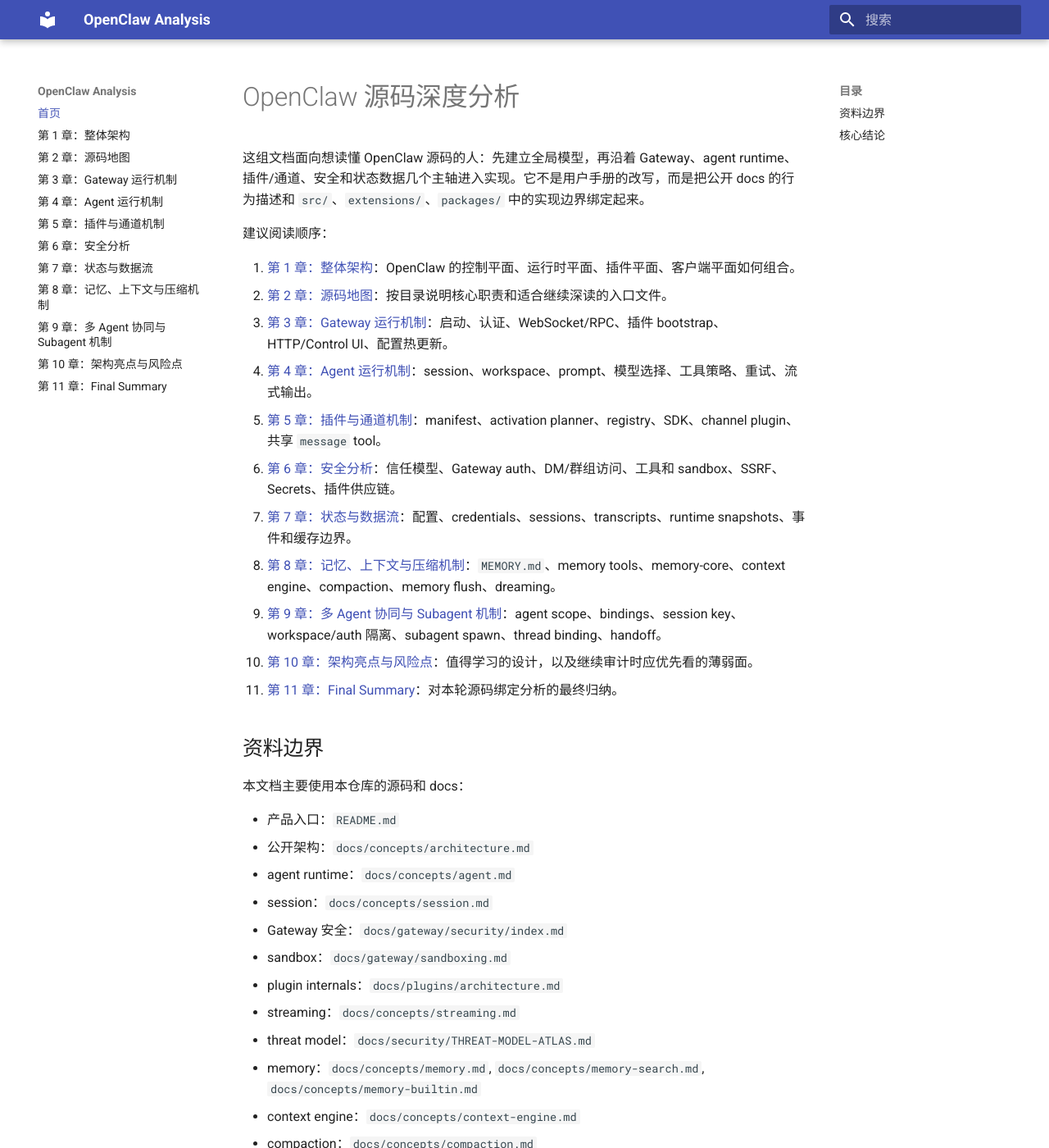
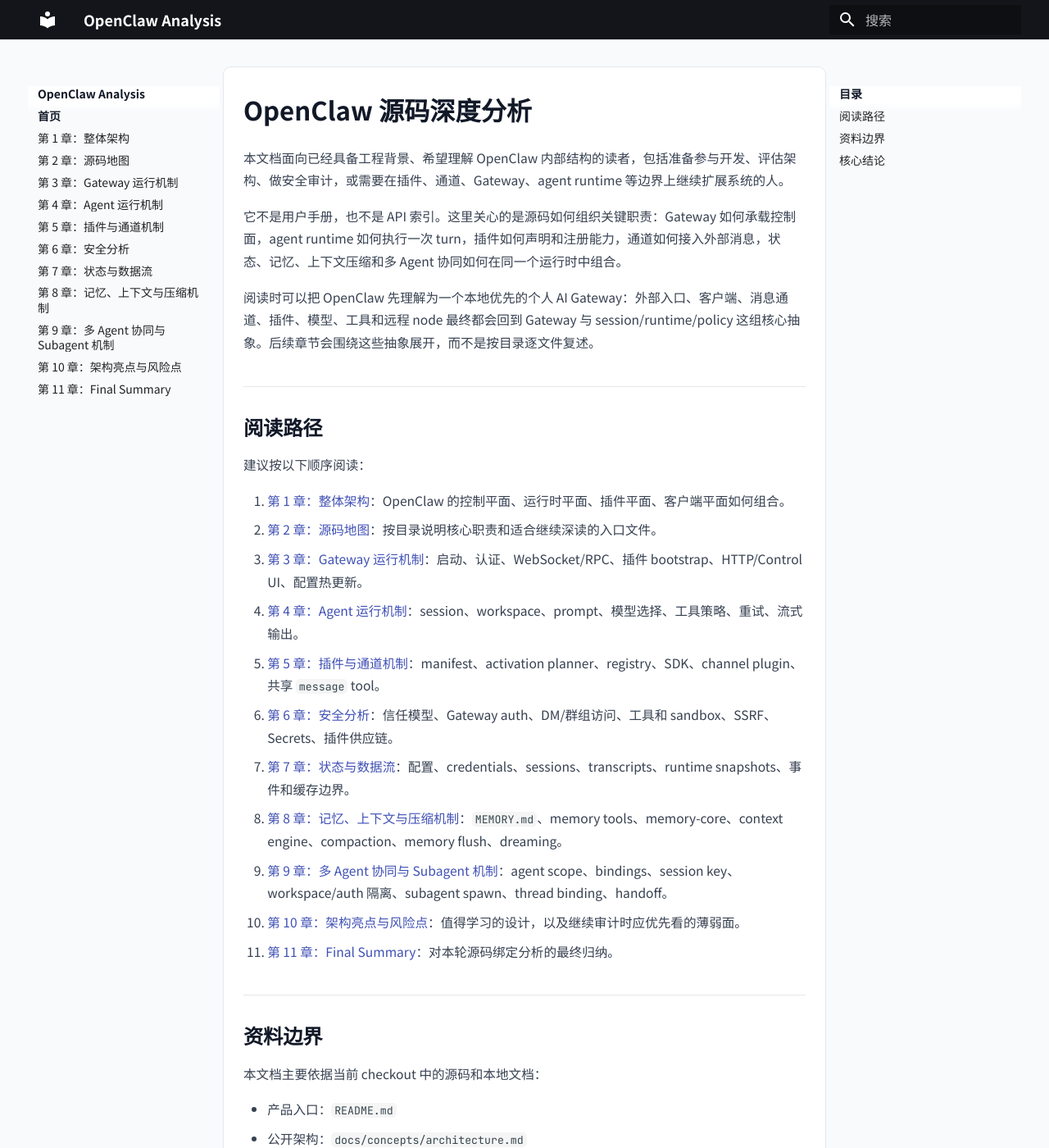
Before and after one commit to 6ixGODD/openclaw-analysis, an MkDocs documentation site: the page built from docs/index.md, in a window 1280 px wide and 1400 px high. Shown: the whole window at 82% size. Built offline with MkDocs 1.6.1 and Material for MkDocs 9.7.7, drawn with Linux system fonts in a browser that asks for light colours; some of the changed text lies outside the part shown.

Commit message:
Polish Chinese docs and MkDocs theme

```diff
--- a/docs/index.md
+++ b/docs/index.md
@@ -1,8 +1,14 @@
 # OpenClaw 源码深度分析
 
-这组文档面向想读懂 OpenClaw 源码的人：先建立全局模型，再沿着 Gateway、agent runtime、插件/通道、安全和状态数据几个主轴进入实现。它不是用户手册的改写，而是把公开 docs 的行为描述和 `src/`、`extensions/`、`packages/` 中的实现边界绑定起来。
+本文档面向已经具备工程背景、希望理解 OpenClaw 内部结构的读者，包括准备参与开发、评估架构、做安全审计，或需要在插件、通道、Gateway、agent runtime 等边界上继续扩展系统的人。
 
-建议阅读顺序：
+它不是用户手册，也不是 API 索引。这里关心的是源码如何组织关键职责：Gateway 如何承载控制面，agent runtime 如何执行一次 turn，插件如何声明和注册能力，通道如何接入外部消息，状态、记忆、上下文压缩和多 Agent 协同如何在同一个运行时中组合。
+
+阅读时可以把 OpenClaw 先理解为一个本地优先的个人 AI Gateway：外部入口、客户端、消息通道、插件、模型、工具和远程 node 最终都会回到 Gateway 与 session/runtime/policy 这组核心抽象。后续章节会围绕这些抽象展开，而不是按目录逐文件复述。
+
+## 阅读路径
+
+建议按以下顺序阅读：
 
 1. [第 1 章：整体架构](architecture.md)：OpenClaw 的控制平面、运行时平面、插件平面、客户端平面如何组合。
 2. [第 2 章：源码地图](source-map.md)：按目录说明核心职责和适合继续深读的入口文件。
@@ -18,7 +24,7 @@
 
 ## 资料边界
 
-本文档主要使用本仓库的源码和 docs：
+本文档主要依据当前 checkout 中的源码和本地文档：
 
 - 产品入口：`README.md`
 - 公开架构：`docs/concepts/architecture.md`
@@ -52,13 +58,13 @@
 - https://docs.openclaw.ai/concepts/multi-agent
 - https://docs.openclaw.ai/tools/subagents
 
-没有把互联网传闻作为事实来源。若线上 docs 和本地 `docs/` 有差异，应以当前 checkout 的源码与本地 docs 为准。
+若线上文档和当前 checkout 不一致，本文档以当前源码和本地文档为准。
 
 ## 核心结论
 
-OpenClaw 是一个本地优先的个人 AI Gateway，而不是单纯聊天机器人。它把多通道消息接入、agent session、模型/工具运行、远程 node、Control UI、插件能力和安全策略集中到一个长驻 Gateway 中。
+OpenClaw 的核心不是单一聊天界面，而是一个长期运行的本地 AI Gateway。它把多通道消息接入、agent session、模型与工具执行、远程 node、Control UI、插件能力和安全策略集中到同一个控制面中。
 
-最重要的源码边界有四个：
+最重要的源码边界包括：
 
 - Gateway 是控制平面：入口在 `src/gateway/server.ts` 和 `src/gateway/server.impl.ts`。
 - Agent turn 是运行时主路径：入口在 `src/agents/pi-embedded-runner.ts` 和 `src/agents/pi-embedded-runner/run.ts`。
@@ -67,4 +73,4 @@ OpenClaw 是一个本地优先的个人 AI Gateway，而不是单纯聊天机器
 - 记忆不是隐藏状态，而是 workspace 文件、索引、memory plugin 和 context engine 共同完成的显式机制。
 - 多 Agent 不是多个 Gateway，而是同一个 Gateway 下按 agent id、workspace、agentDir、session key、bindings 隔离出来的多套运行上下文。
 
-读源码时不要先从某个 Telegram/Slack 插件开始。先看 Gateway 如何启动插件、agent 如何消费工具和通道、通道如何把外部消息变成 session，再回到具体插件，路径会清晰很多。
+更有效的阅读方式，是先看 Gateway 如何启动插件、agent 如何消费工具和通道、通道如何把外部消息变成 session，再回到具体插件或具体客户端实现。
--- /dev/null
+++ b/docs/stylesheets/extra.css
@@ -0,0 +1,85 @@
+:root {
+  --md-primary-fg-color: #111827;
+  --md-primary-fg-color--light: #1f2937;
+  --md-primary-fg-color--dark: #030712;
+  --md-accent-fg-color: #2563eb;
+  --md-typeset-a-color: #1d4ed8;
+}
+
+body {
+  background: #f8fafc;
+}
+
+.md-header {
+  box-shadow: none;
+  border-bottom: 1px solid #e5e7eb;
+}
+
+.md-tabs {
+  border-bottom: 1px solid #e5e7eb;
+}
+
+.md-main__inner {
+  margin-top: 1.6rem;
+}
+
+.md-content {
+  background: #ffffff;
+  border: 1px solid #e5e7eb;
+  border-radius: 10px;
+}
+
+.md-content__inner {
+  padding-top: 1.2rem;
+}
+
+.md-typeset {
+  font-size: 0.78rem;
+  line-height: 1.78;
+}
+
+.md-typeset h1 {
+  color: #111827;
+  font-weight: 700;
+  letter-spacing: 0;
+  margin-bottom: 1.2rem;
+}
+
+.md-typeset h2 {
+  color: #111827;
+  font-weight: 650;
+  border-top: 1px solid #e5e7eb;
+  padding-top: 1.6rem;
+}
+
+.md-typeset p,
+.md-typeset li {
+  color: #374151;
+}
+
+.md-typeset code {
+  border-radius: 5px;
+}
+
+.md-typeset table:not([class]) {
+  border-radius: 8px;
+  overflow: hidden;
+  box-shadow: none;
+}
+
+.md-nav__title,
+.md-nav__item .md-nav__link--active {
+  color: #111827;
+  font-weight: 650;
+}
+
+.md-sidebar__scrollwrap {
+  scrollbar-color: #cbd5e1 transparent;
+}
+
+@media screen and (max-width: 76.2344em) {
+  .md-content {
+    border: 0;
+    border-radius: 0;
+  }
+}
--- a/mkdocs.yml
+++ b/mkdocs.yml
@@ -1,16 +1,25 @@
 site_name: OpenClaw Analysis
-site_description: Source-bound architecture notes for the OpenClaw codebase.
+site_description: OpenClaw 源码结构、运行机制与安全边界分析。
 site_url: ""
 docs_dir: docs
 theme:
   name: material
   language: zh
+  palette:
+    - scheme: default
+      primary: black
+      accent: blue
+  font:
+    text: Noto Sans SC
+    code: JetBrains Mono
   features:
     - navigation.instant
     - navigation.sections
     - navigation.top
     - search.highlight
     - search.suggest
+extra_css:
+  - stylesheets/extra.css
 markdown_extensions:
   - admonition
   - attr_list
```
Also changed, not shown: README.md (+22 -10 lines).
